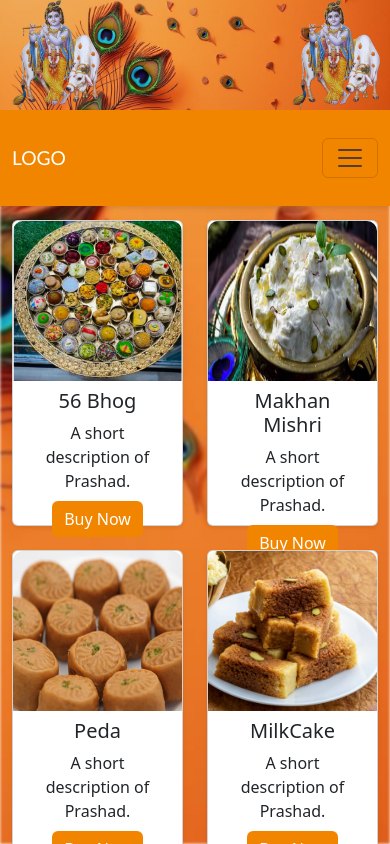
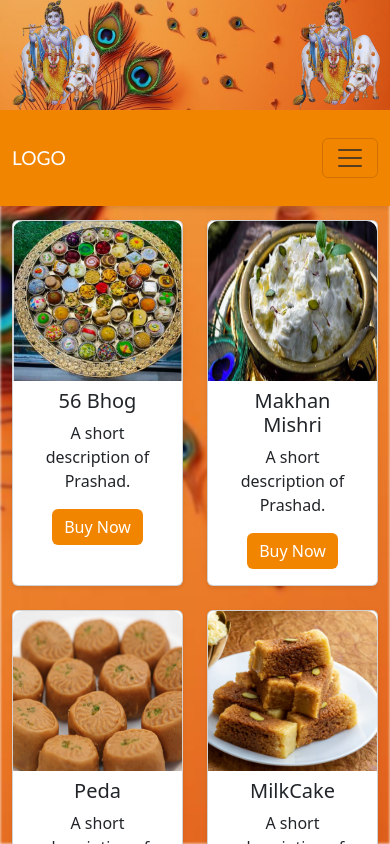
Before and after one commit to AAbhishek1234/Bankebihariwebsite, a React (Create React App) app: page /product/prashad in a window 390 px wide. Shown: the top 844 px of the page. Built offline with nearby package versions, Linux system fonts and the light colour scheme.

Commit message:
prashad1

```diff
--- a/src/pages/prashad.css
+++ b/src/pages/prashad.css
@@ -6,12 +6,10 @@
         height: 10rem !important;
     }
     .prashad-card-body{
-        height: 9rem !important;
+        /* height: 9rem !important; */
     }
    .prashad-card-title{
     margin-top: -0.5rem;
    }
-   .prashad-card-button{
-    margin-top: -0.5rem;
-   }
+
     }
```
